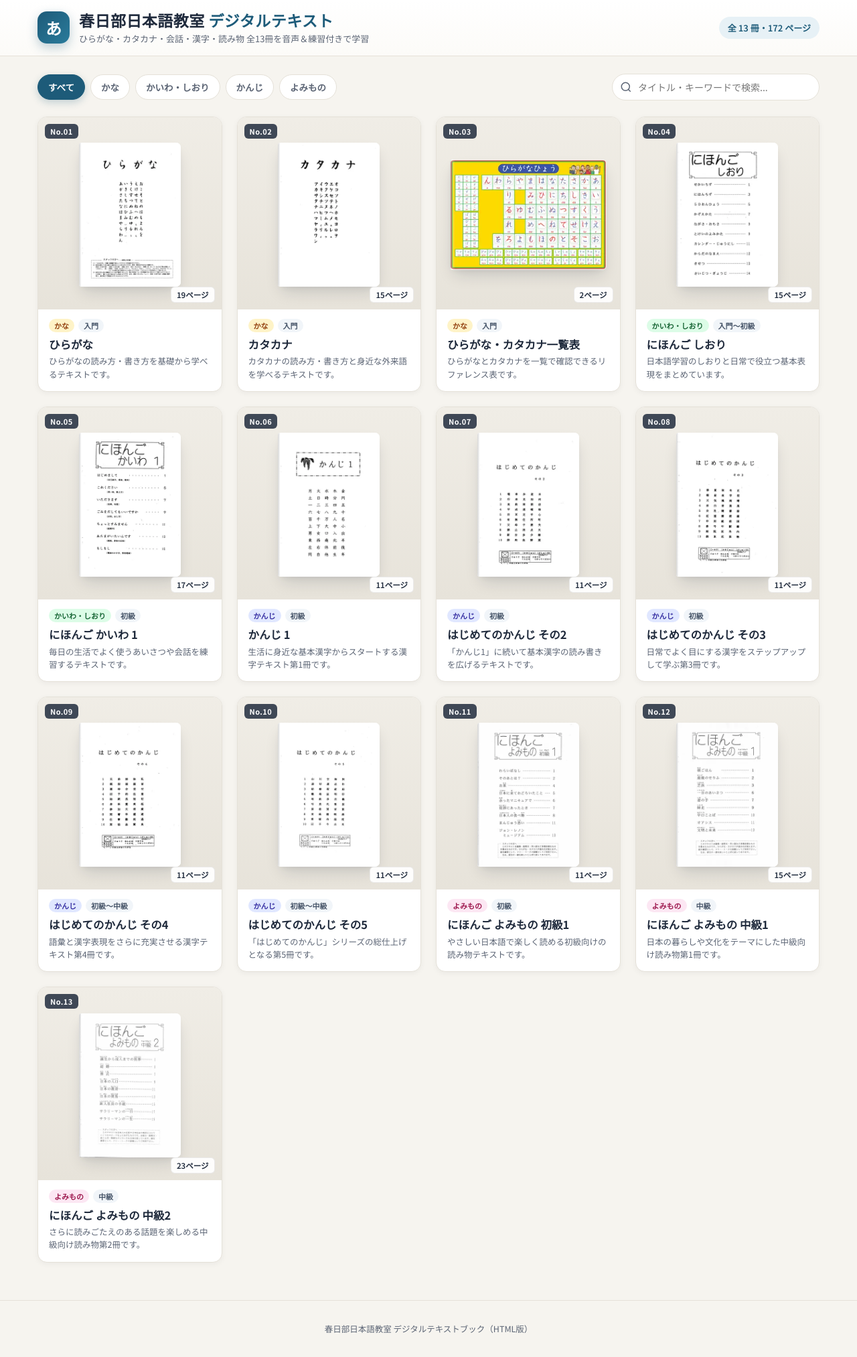
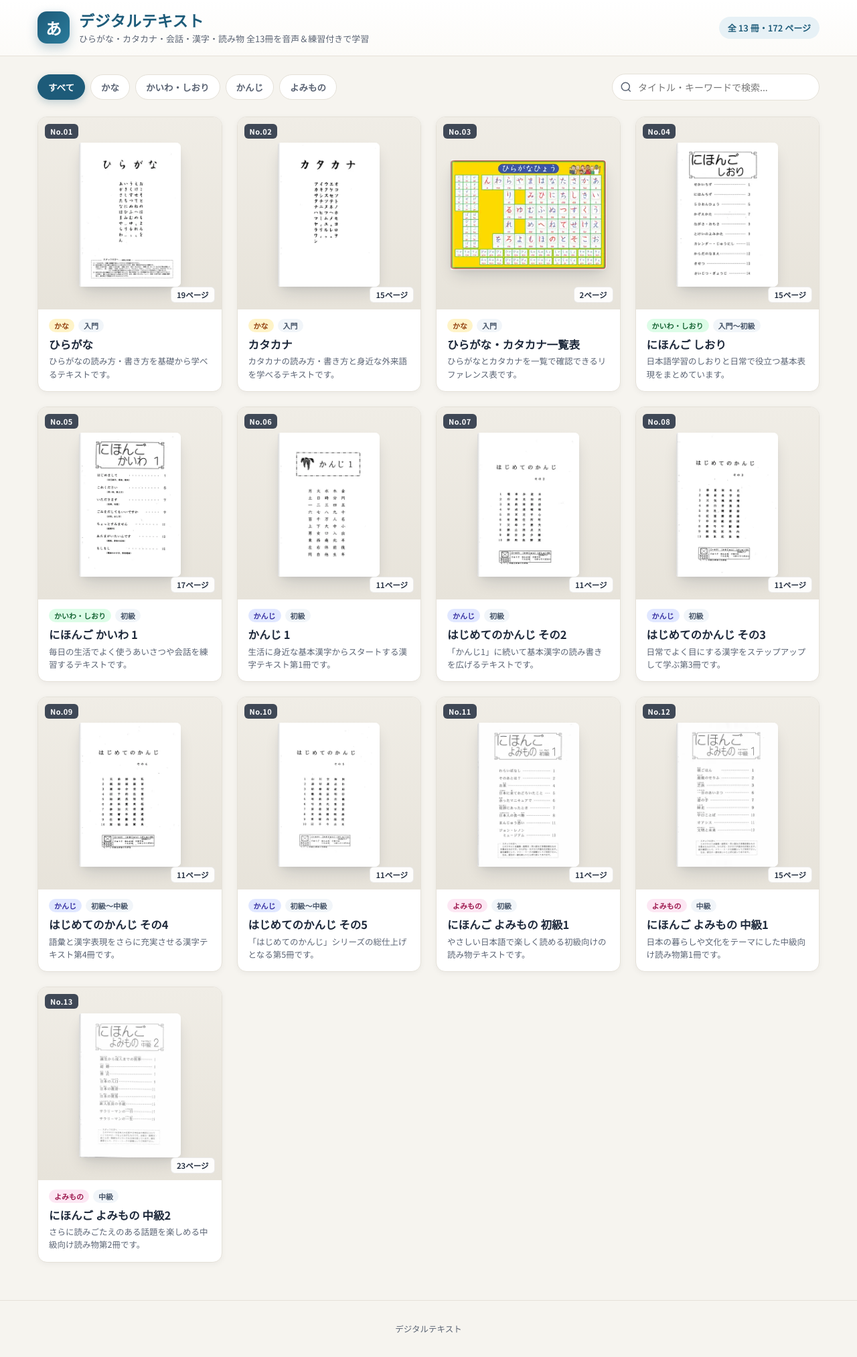
Before and after one commit to takumi472/takesatoTextbookDigital, a plain HTML site: page site/index.html in a window 1280 px wide. Shown: the whole page at 67% size. Drawn offline with Linux system fonts and the light colour scheme; a web font is replaced by a local one.

Commit message:
名刺変更

```diff
--- a/site/app.js
+++ b/site/app.js
@@ -1,5 +1,5 @@
 /* =====================================================
-   春日部日本語教室 デジタルテキストブック Bookshelf (HTML-only)
+   デジタルテキスト Bookshelf (HTML-only)
    ===================================================== */
 
 const STORAGE_KEYS = {
--- a/site/data/books.json
+++ b/site/data/books.json
@@ -1,5 +1,5 @@
 {
-  "siteTitle": "春日部日本語教室 デジタルテキストブック",
+  "siteTitle": "デジタルテキスト",
   "totalBooks": 13,
   "totalPages": 172,
   "books": [
--- a/site/index.html
+++ b/site/index.html
@@ -3,8 +3,8 @@
 <head>
   <meta charset="UTF-8" />
   <meta name="viewport" content="width=device-width, initial-scale=1.0, viewport-fit=cover" />
-  <title>春日部日本語教室 デジタルテキストブック</title>
-  <meta name="description" content="春日部日本語教室作成の日本語教材（ひらがな・カタカナ・会話・漢字・読み物）をブラウザでそのまま学べるインタラクティブHTMLデジタルテキストサイトです。" />
+  <title>デジタルテキスト</title>
+  <meta name="description" content="日本語教材（ひらがな・カタカナ・会話・漢字・読み物）をブラウザでそのまま学べるインタラクティブHTMLデジタルテキストサイトです。" />
   <link rel="preconnect" href="https://fonts.googleapis.com" />
   <link rel="preconnect" href="https://fonts.gstatic.com" crossorigin />
   <link href="https://fonts.googleapis.com/css2?family=Noto+Sans+JP:wght@400;500;600;700&family=Zen+Maru+Gothic:wght@500;700&display=swap" rel="stylesheet" />
@@ -17,7 +17,7 @@
         <div class="brand">
           <div class="brand-mark" aria-hidden="true">あ</div>
           <div class="brand-text">
-            <h1>春日部日本語教室 <span class="accent">デジタルテキスト</span></h1>
+            <h1><span class="accent">デジタルテキスト</span></h1>
             <p class="subtitle">ひらがな・カタカナ・会話・漢字・読み物 全13冊を音声＆練習付きで学習</p>
           </div>
         </div>
@@ -72,7 +72,7 @@
 
     <footer class="site-footer">
       <div class="container">
-        <p>春日部日本語教室 デジタルテキストブック（HTML版）</p>
+        <p>デジタルテキスト</p>
       </div>
     </footer>
   </div>
--- a/site/styles.css
+++ b/site/styles.css
@@ -1,5 +1,5 @@
 /* =====================================================
-   春日部日本語教室 デジタルテキストブック Stylesheet
+   デジタルテキスト Stylesheet
    ===================================================== */
 
 :root {
--- a/site/textbook.js
+++ b/site/textbook.js
@@ -118,7 +118,7 @@ async function init() {
     state.book = await res.json();
 
     els.bookTitleLabel.textContent = state.book.title;
-    document.title = `${state.book.title}（HTML版）| 春日部日本語教室`;
+    document.title = `${state.book.title} | デジタルテキスト`;
     els.tocTitle.textContent = `もくじ（全${state.book.pages.length}ページ）`;
 
     renderTOC();
```
Also changed, not shown: site/hiragana.html (+2 -2 lines), site/textbook.html (+1 -1 lines).
